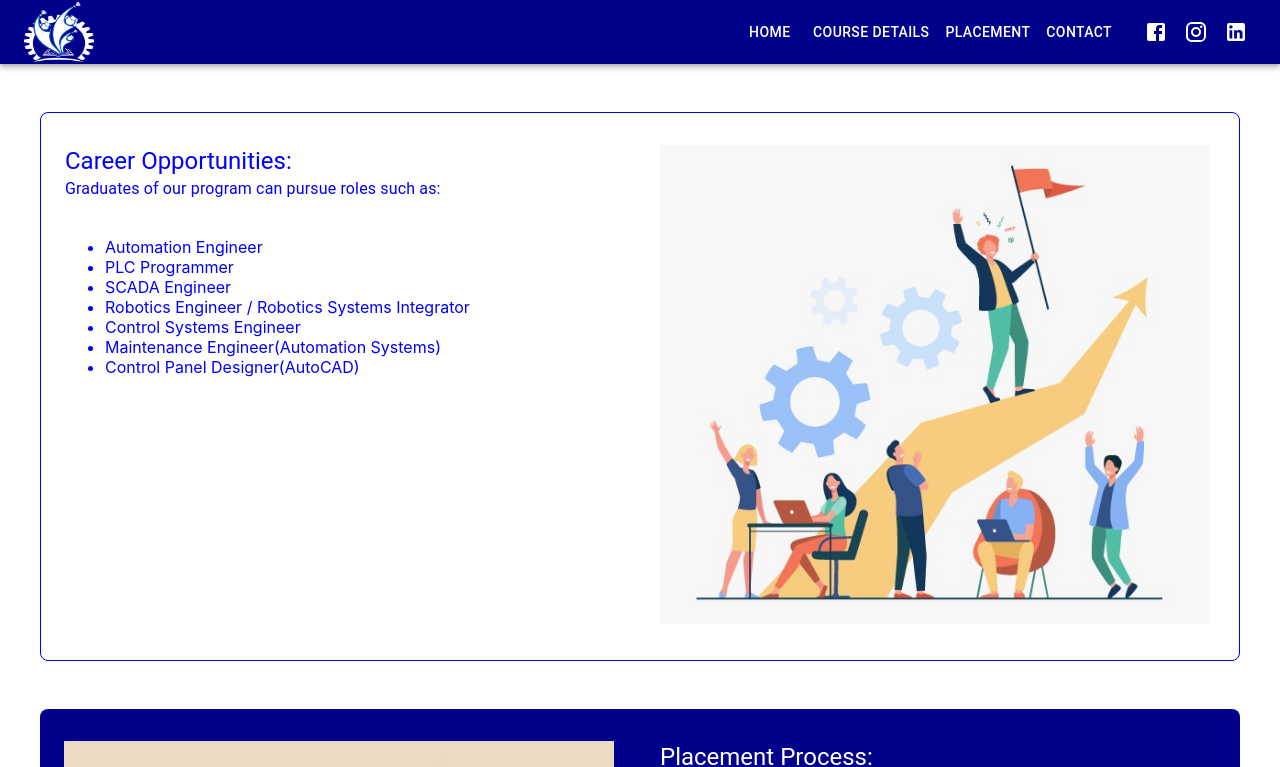
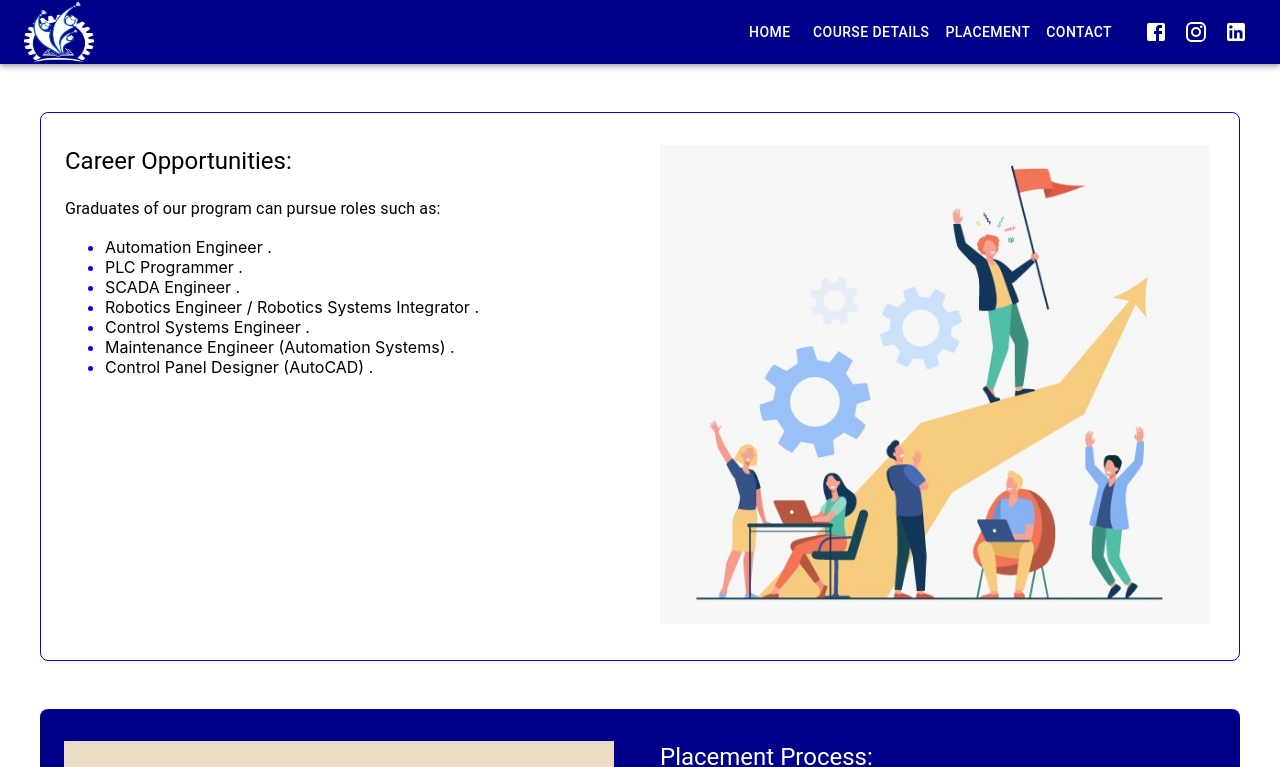
Before and after one commit to upskillautomation/my-project, a React (Create React App) app: page /career in a window 1280 px wide. Shown: the top 767 px of the page. Built offline with nearby package versions, Linux system fonts and the light colour scheme; a web font is replaced by a local one.

Commit message:
ui changes

```diff
--- a/src/Home/Career.js
+++ b/src/Home/Career.js
@@ -77,37 +77,37 @@ export const Career = () => {
               md: 6,
             }}
           >
-            <Typography variant="h5"> Career Opportunities: </Typography>
-            <Typography>
+            <Typography variant="h5" sx={{color:'black'}}> Career Opportunities: </Typography> <br />
+            <Typography sx={{color:'black'}}>
               Graduates of our program can pursue roles such as:
             </Typography>
-            <br />
+
             <ul>
               <li>
-                <Typography variant="h7"> Automation Engineer </Typography>
+                <Typography variant="h7" sx={{color:'black'}}> Automation Engineer . </Typography>
               </li>
               <li>
-                <Typography variant="h7"> PLC Programmer </Typography>
+                <Typography variant="h7" sx={{color:'black'}}> PLC Programmer . </Typography>
               </li>
               <li>
-                <Typography variant="h7"> SCADA Engineer </Typography>
+                <Typography variant="h7" sx={{color:'black'}}> SCADA Engineer .</Typography>
               </li>
               <li>
-                <Typography variant="h7">
-                  Robotics Engineer / Robotics Systems Integrator
+                <Typography variant="h7" sx={{color:'black'}}>
+                  Robotics Engineer / Robotics Systems Integrator .
                 </Typography>
               </li>
               <li>
-                <Typography variant="h7"> Control Systems Engineer </Typography>
+                <Typography variant="h7" sx={{color:'black'}}> Control Systems Engineer . </Typography>
               </li>
               <li>
-                <Typography variant="h7">
-                  Maintenance Engineer(Automation Systems)
+                <Typography variant="h7" sx={{color:'black'}}>
+                  Maintenance Engineer (Automation Systems) .
                 </Typography>
               </li>
               <li>
-                <Typography variant="h7">
-                  Control Panel Designer(AutoCAD)
+                <Typography variant="h7" sx={{color:'black'}}>
+                  Control Panel Designer (AutoCAD) .
                 </Typography>
               </li>
             </ul>
@@ -225,6 +225,7 @@ src={img}
                   industry-standard tools and technologies.
                 </Typography>
               </li>
+              <br/>
               <li>
                 <Typography variant="h7">
                   <b> Personalized Support: </b> From resume building to
@@ -232,6 +233,7 @@ src={img}
                   support to ensure your success.
                 </Typography>
               </li>
+              <br/>
               <li>
                 <Typography variant="h7">
                   <b> Industry Connections: </b> We connect you directly with
--- a/src/Home/Home.js
+++ b/src/Home/Home.js
@@ -129,7 +129,9 @@ automate and lead.
             </Grid>
             <Grid size={{ xs: 12, md: 6 }}>
               <img src="https://cdn.prod.website-files.com/6188a89516ba2d18dfc2dcd4/651144cdf79f97f73b5e1036_Real%20Estate%20Agency%20Automation%20Blog%20Cover-p-1080.webp" width={isSmallScreen ? "300px" : "550px"}/>
-
+             <Typography>Join us on a journey to unlock your potential and shape the future of
+smart manufacturing and intelligent systems. Together, let's innovate,
+automate and lead.</Typography>
             </Grid>
           </Grid>
         </Container>
--- a/src/Slider/Slider.js
+++ b/src/Slider/Slider.js
@@ -173,7 +173,7 @@ const Testimonials = () => {
             marginBottom: "15px",
           }}
         >
-          Why Choose Us Upskill Automation ?
+          Why Choose Upskill Automation ?
         </Typography>
 
 
```
